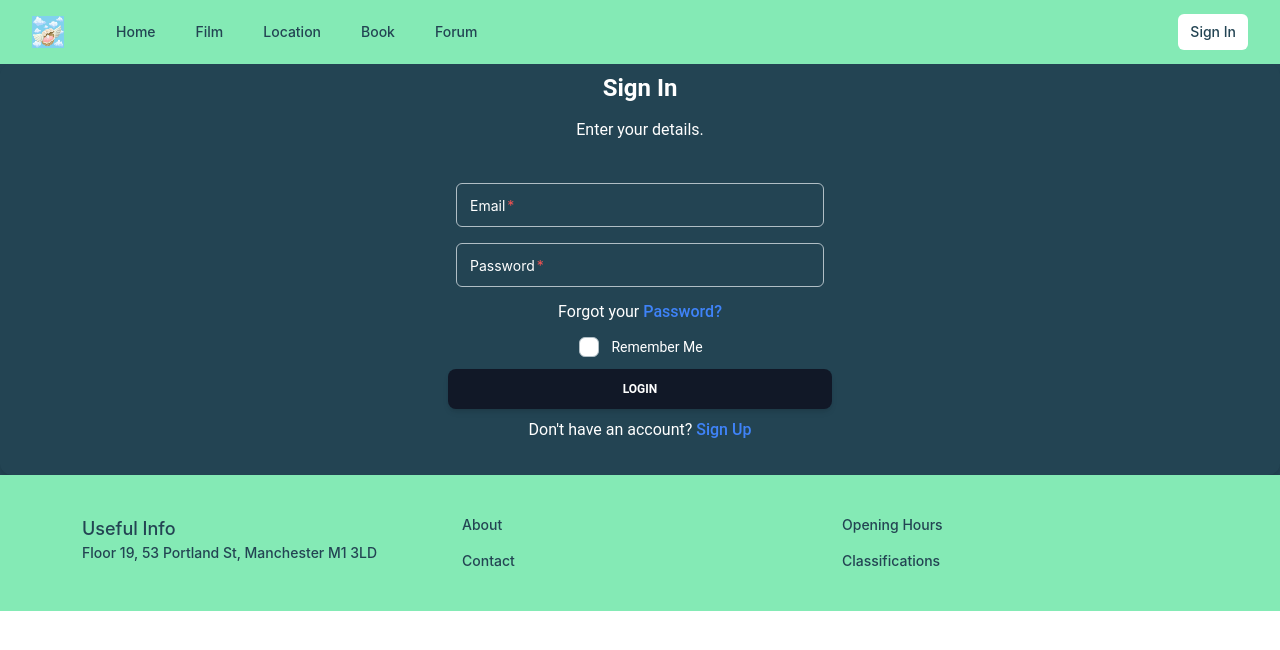
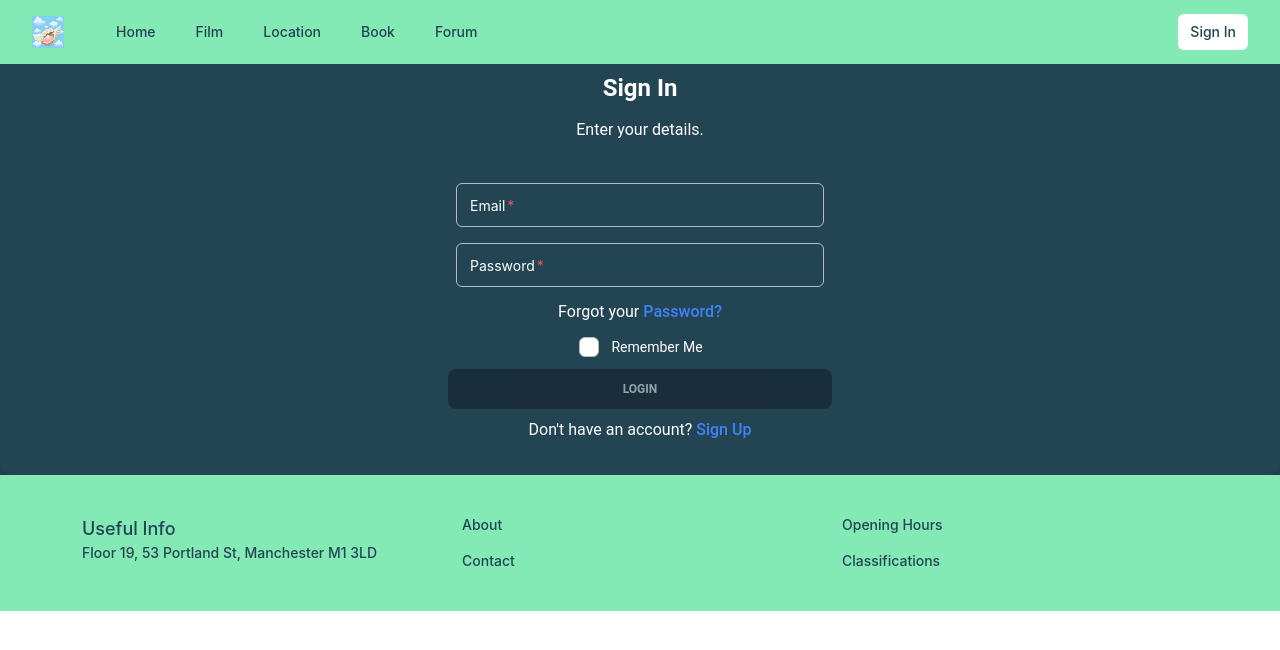
Before and after one commit to rcbcastillo/QA-Cinema, a React (Create React App) app in the folder frontend/: page /signin in a window 1280 px wide. Shown: the top 650 px of the page. Built offline with nearby package versions, Linux system fonts and the light colour scheme.

Commit message:
input validation

```diff
--- a/frontend/src/App.js
+++ b/frontend/src/App.js
@@ -41,7 +41,7 @@ function App() {
       	  <Route path='/signup' element={<SignUp/>}></Route>
           <Route path="/classifications" element={<MovieRatings />}></Route>
           <Route path="/payment-success" element={<PaymentSuccess />}></Route>
-      <Route path='/signin' element={<SignIn/>}></Route>
+          <Route path='/signin' element={<SignIn/>}></Route>
         </Routes>
         <Footer />
       </BrowserRouter>
--- a/frontend/src/Components/CarouselComp.jsx
+++ b/frontend/src/Components/CarouselComp.jsx
@@ -21,7 +21,7 @@ const CarouselComp = () => {
             <div
               key={index}
               className="relative cursor-pointer transform hover:scale-105"
-              onClick={() => (window.location.href = `/movie-id/${movie._id}`)}
+              onClick={() => (window.location.href = `/films?movie-id=${movie._id}`)}
             >
               <img
                 src={movie.Poster}
--- a/frontend/src/Components/Gallery.jsx
+++ b/frontend/src/Components/Gallery.jsx
@@ -10,6 +10,7 @@ const Gallery = () => {
       setMovies(response);
     });
   }, []);
+
 
   if (movies) {
     return (
--- a/frontend/src/Components/SignIn.jsx
+++ b/frontend/src/Components/SignIn.jsx
@@ -1,3 +1,4 @@
+import React, { useState } from "react";
 import {
   Card,
   Input,
@@ -5,34 +6,33 @@ import {
   Button,
   Typography,
 } from "@material-tailwind/react";
-import { useState } from "react";
-import { UserContext } from "./LoginController";
 import { useNavigate } from "react-router-dom";
 
 const SignIn = () => {
-
-    const navigate = useNavigate()
-    //const { user } = useContext(UserContext)
-    const [firstname, setFirstname] = useState("")
-    const [lastname, setLastname] = useState("")
-    const [email, setEmail] = useState("")
-    const [password, setPassword] = useState("")
-    const [inputs, setInputs] = useState({firstname: "", lastname: "", email: "", password:""});
-
+  const navigate = useNavigate();
+  const [email, setEmail] = useState("");
+  const [password, setPassword] = useState("");
+  const [inputs, setInputs] = useState({
+    email: "",
+    password: "",
+  });
 
   const handleSubmitButton = () => {
-      //event.preventDefault()
-      //setUser({...user, username: inputs.username, email: inputs.email, password:inputs.password})
-      setFirstname(inputs.firstname)
-      setLastname(inputs.lastname)
-      setEmail(inputs.email)
-      setPassword(inputs.password)
-      //alert(JSON.stringify(inputs));
-      //setUser({username: inputs.username, email: inputs.email, password: inputs.password})
-      localStorage.setItem("email", inputs.email)
-      localStorage.setItem("pass", inputs.password)
+    // Handle form submission
+    setEmail(inputs.email);
+    setPassword(inputs.password);
+
+    // Save email and password to localStorage
+    localStorage.setItem("email", inputs.email);
+    localStorage.setItem("pass", inputs.password);
+
     navigate(`/user`);
     window.location.reload();
+  };
+
+  const isFormValid = () => {
+    // Check if all required inputs have a value
+    return inputs.email && inputs.password;
   };
 
   return (
@@ -44,15 +44,45 @@ import { useNavigate } from "react-router-dom";
         <Typography color="white" className="text-center mt-1 font-normal">
           Enter your details.
         </Typography>
-      <form name="detailsForm" className="mt-8 mb-2 w-80 max-w-screen-lg sm:w-96">
+        <form
+          name="detailsForm"
+          className="mt-8 mb-2 w-80 max-w-screen-lg sm:w-96"
+        >
           <div className="mb-4 flex flex-col gap-0">
-        <div name="email" className="p-2"><Input id="1" required color="white" type="input" size="lg" label="Email" onChange={({target}) => setInputs(state => ({...state,email:target.value}))} value={inputs.email}/></div>
-        <div name="pass" className="p-2"><Input id="3" required color="white" type="password" size="lg" label="Password" onChange={({target}) => setInputs(state => ({...state,password:target.value}))} value={inputs.password} /></div>
+            <div name="email" className="p-2">
+              <Input
+                id="email"
+                required
+                color="white"
+                type="input"
+                size="lg"
+                label="Email"
+                onChange={({ target }) =>
+                  setInputs((state) => ({ ...state, email: target.value }))
+                }
+                value={inputs.email}
+              />
+            </div>
+            <div name="pass" className="p-2">
+              <Input
+                id="password"
+                required
+                color="white"
+                type="password"
+                size="lg"
+                label="Password"
+                onChange={({ target }) =>
+                  setInputs((state) => ({ ...state, password: target.value }))
+                }
+                value={inputs.password}
+              />
+            </div>
             <Typography color="white" className="mt-1 text-center font-normal">
               Forgot your{" "}
               <a
                 href="/signin"
-            className="font-medium text-blue-500 transition-colors hover:text-blue-700">
+                className="font-medium text-blue-500 transition-colors hover:text-blue-700"
+              >
                 Password?
               </a>
             </Typography>
@@ -60,7 +90,6 @@ import { useNavigate } from "react-router-dom";
             <div className="flex justify-center">
               <Checkbox
                 label={
-                (
                   <Typography
                     variant="small"
                     color="white"
@@ -68,12 +97,16 @@ import { useNavigate } from "react-router-dom";
                   >
                     Remember Me
                   </Typography>
-                )}
+                }
                 containerProps={{ className: "-ml-2.5" }}
               />
             </div>
 
-          <Button fullWidth onClick={() => handleSubmitButton()}>
+            <Button
+              fullWidth
+              onClick={handleSubmitButton}
+              disabled={!isFormValid()} // Disable button if the form is not valid
+            >
               Login
             </Button>
 
@@ -87,10 +120,10 @@ import { useNavigate } from "react-router-dom";
               </a>
             </Typography>
           </div>
-
         </form>
       </Card>
     </div>
   );
-}
-export default SignIn
+};
+
+export default SignIn;
--- a/frontend/src/Components/SignUp.jsx
+++ b/frontend/src/Components/SignUp.jsx
@@ -1,3 +1,4 @@
+import React, { useState } from "react";
 import {
   Card,
   Input,
@@ -5,49 +6,45 @@ import {
   Button,
   Typography,
 } from "@material-tailwind/react";
-import { useContext, useEffect } from "react";
 import * as api from "../api";
-import { useState } from "react";
-import { renderMatches, useNavigate } from "react-router-dom";
-import { UserContext } from "./LoginController";
-
-import Users from "./Users";
-import SignIn from "./SignIn";
+import { useNavigate } from "react-router-dom";
 
 const SignUp = () => {
+  const navigate = useNavigate();
 
-  const navigate = useNavigate()
-
-  //const { user, setUser } = use(UserContext)
-  //const [open, setOpen] = useState(false)
-  const [showUser, setShowUser] = useState(false)
-  const [inputs, setInputs] = useState({firstname: "", lastname: "", email:"", password:""});
+  const [inputs, setInputs] = useState({
+    firstname: "",
+    lastname: "",
+    email: "",
+    password: "",
+  });
 
   const handleSubmitButton = () => {
-    //event.preventDefault()
-    //setUser({...user, username: inputs.username, email: inputs.email, password:inputs.password})
-    //setOpen(true)
-    alert(JSON.stringify(inputs));
-    //setUser({username: inputs.username, email: inputs.email, password: inputs.password})
+    // Handle form submission
+    //alert(JSON.stringify(inputs));
 
-    //open user but passing the props
-    //do the same in sign in
-    //navigate(`/user?username=${inputs.username}`);
-
-    api.createUser(inputs)
+    api
+      .createUser(inputs)
       .then((response) => {
         console.log(response);
         // Handle the response or perform any necessary actions
-      //navigate(`/user?username=${inputs.username}`);
         navigate(`/signin`);
       })
       .catch((error) => {
         console.error(error);
         // Handle the error if necessary
       });
+  };
 
-    //setShowUser(true)
-    // navigate(`/signin}`);
+  const isFormValid = () => {
+    // Check if all required inputs have a value
+    return (
+      inputs.firstname &&
+      inputs.lastname &&
+      inputs.email &&
+      inputs.password &&
+      inputs.email.includes("@")
+    );
   };
 
   return (
@@ -59,23 +56,77 @@ const SignUp = () => {
         <Typography color="white" className="mt-1 font-normal">
           Enter your details to register.
         </Typography>
-      <form name="detailsForm" className="mt-8 mb-2 w-80 max-w-screen-lg sm:w-96">
+        <form
+          name="detailsForm"
+          className="mt-8 mb-2 w-80 max-w-screen-lg sm:w-96"
+        >
           <div className="mb-4 flex flex-col gap-0">
-          <div name="firstname" className="p-2"><Input id="1" required color="white" type="input" size="lg" label="First Name" onChange={({target}) => setInputs(state => ({...state,firstname:target.value}))} value={inputs.firstname}/></div>
-          <div name="lastname" className="p-2"><Input id="4" required color="white" type="input" size="lg" label="Last Name" onChange={({target}) => setInputs(state => ({...state,lastname:target.value}))} value={inputs.lastname}/></div>
+            <div name="firstname" className="p-2">
+              <Input
+                id="1"
+                required
+                color="white"
+                type="input"
+                size="lg"
+                label="First Name"
+                onChange={({ target }) =>
+                  setInputs((state) => ({ ...state, firstname: target.value }))
+                }
+                value={inputs.firstname}
+              />
+            </div>
+            <div name="lastname" className="p-2">
+              <Input
+                id="4"
+                required
+                color="white"
+                type="input"
+                size="lg"
+                label="Last Name"
+                onChange={({ target }) =>
+                  setInputs((state) => ({ ...state, lastname: target.value }))
+                }
+                value={inputs.lastname}
+              />
+            </div>
 
-          <div name="email" className="p-2"><Input id="2" required color="white" type="email" size="lg" label="Email" onChange={({target}) => setInputs(state => ({...state,email:target.value}))} value={inputs.email}/></div>
-          <div name="pass" className="p-2"><Input id="3" required color="white" type="password" size="lg" label="Password" onChange={({target}) => setInputs(state => ({...state,password:target.value}))} value={inputs.password} /></div>
+            <div name="email" className="p-2">
+              <Input
+                id="2"
+                required
+                color="white"
+                type="email"
+                size="lg"
+                label="Email"
+                onChange={({ target }) =>
+                  setInputs((state) => ({ ...state, email: target.value }))
+                }
+                value={inputs.email}
+              />
+            </div>
+            <div name="pass" className="p-2">
+              <Input
+                id="3"
+                required
+                color="white"
+                type="password"
+                size="lg"
+                label="Password"
+                onChange={({ target }) =>
+                  setInputs((state) => ({ ...state, password: target.value }))
+                }
+                value={inputs.password}
+              />
+            </div>
 
             <Checkbox
               label={
-            (
                 <Typography
                   variant="small"
                   color="white"
                   className="flex items-center font-normal"
                 >
-                I agree the
+                  I agree to the
                   <a
                     href="/t&c"
                     className="font-medium transition-colors hover:text-blue-500"
@@ -83,11 +134,16 @@ const SignUp = () => {
                     &nbsp;Terms and Conditions
                   </a>
                 </Typography>
-            )}
+              }
               containerProps={{ className: "-ml-2.5" }}
             />
 
-          <Button className="mt-6" fullWidth onClick={() => handleSubmitButton()}>
+            <Button
+              className="mt-6"
+              fullWidth
+              onClick={handleSubmitButton}
+              disabled={!isFormValid()} // Disable button if the form is not valid
+            >
               Register
             </Button>
           </div>
@@ -105,6 +161,6 @@ const SignUp = () => {
       </Card>
     </div>
   );
-}
+};
 
-export default SignUp
+export default SignUp;
```
Lines whose indentation alone changed are shown as unchanged.
